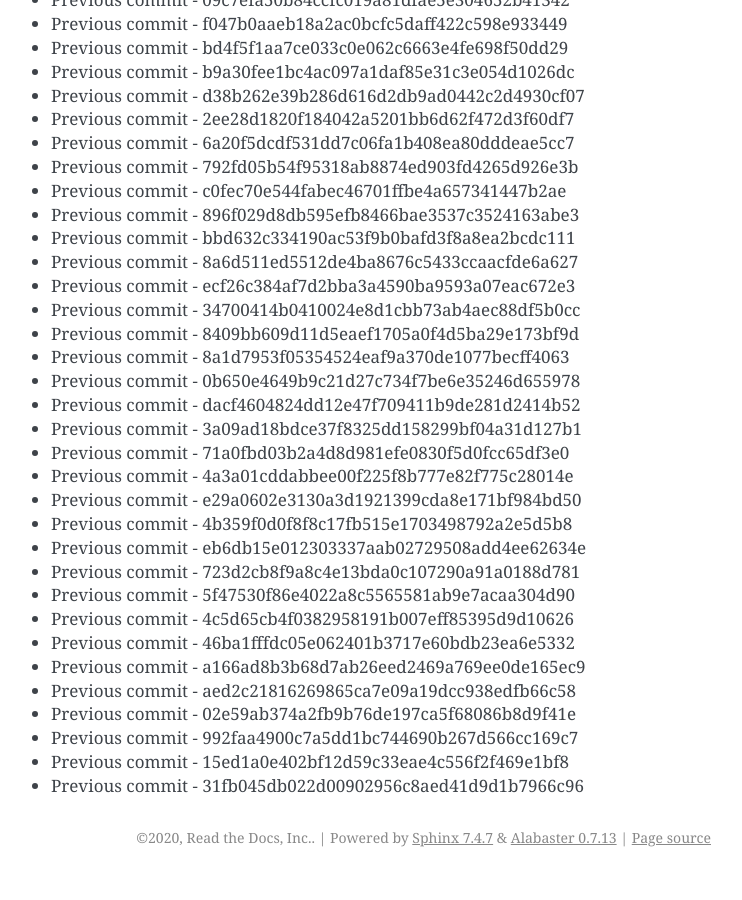
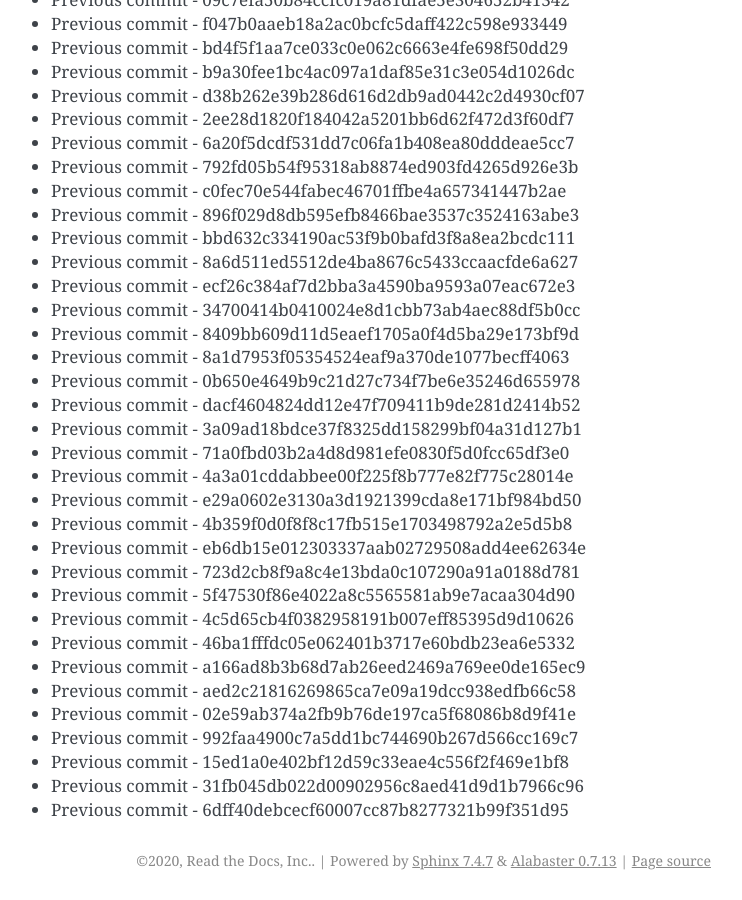
Before and after one commit to readthedocs/rtd-git-stresstest, a Sphinx documentation site: the page built from docs/updates.rst, in a window 1280 px wide and 900 px high, scrolled down 4177 px. Shown: the whole window, without its empty margins (399-1141 px from the left). Built offline with Sphinx 7.4.7, drawn with Linux system fonts in a browser that asks for light colours; before the commit the page ends 5054 px from its top, so only the background shows below that.

Commit message:
Generating commit from previous: 6dff40debcecf60007cc87b8277321b99f351d95

```diff
--- a/docs/updates.rst
+++ b/docs/updates.rst
@@ -207,3 +207,4 @@ It can be tested for any performance characteristics.
 * Previous commit - 992faa4900c7a5dd1bc744690b267d566cc169c7
 * Previous commit - 15ed1a0e402bf12d59c33eae4c556f2f469e1bf8
 * Previous commit - 31fb045db022d00902956c8aed41d9d1b7966c96
+* Previous commit - 6dff40debcecf60007cc87b8277321b99f351d95
```
